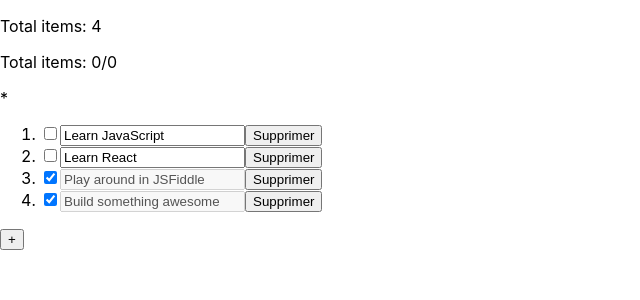
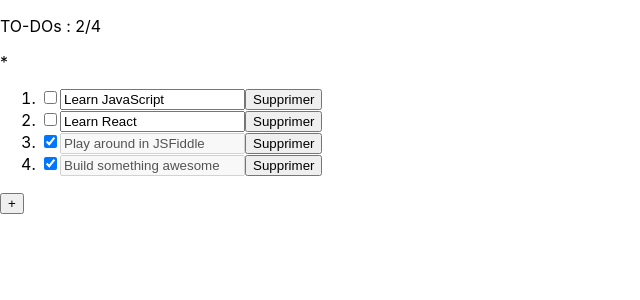
Before and after one commit to KoloboIsMe/TodoList, a React (Create React App) app: page / in a window 1280 px wide. Shown: the top 300 px of the page, without its empty margins (0-640 px from the left). Built offline with nearby package versions, Linux system fonts and the light colour scheme.

Commit message:
Correction du compteur

```diff
--- a/src/components/App.js
+++ b/src/components/App.js
@@ -29,8 +29,7 @@ class App extends React.Component {
         return (
             <div>
                 <header>
-                    <p>Total items: {this.state.items.length}</p>
-                    <p>Total items: {this.count(false) + '/' + this.count(true)}</p>*
+                    <p>TO-DOs : {this.count(false) + '/' + this.state.items.length}</p>*
                 </header>
                 <ol>
                     {this.state.items.map(item => (
@@ -90,7 +89,7 @@ class App extends React.Component {
     count(done = true) {
         let counter = 0;
         for (let i = 0; i < this.state.items.length; i++) {
-            if (this.state.items[i].isChecked === done) {
+            if (this.state.items[i].done === done) {
                 counter++;
             }
         }
```
